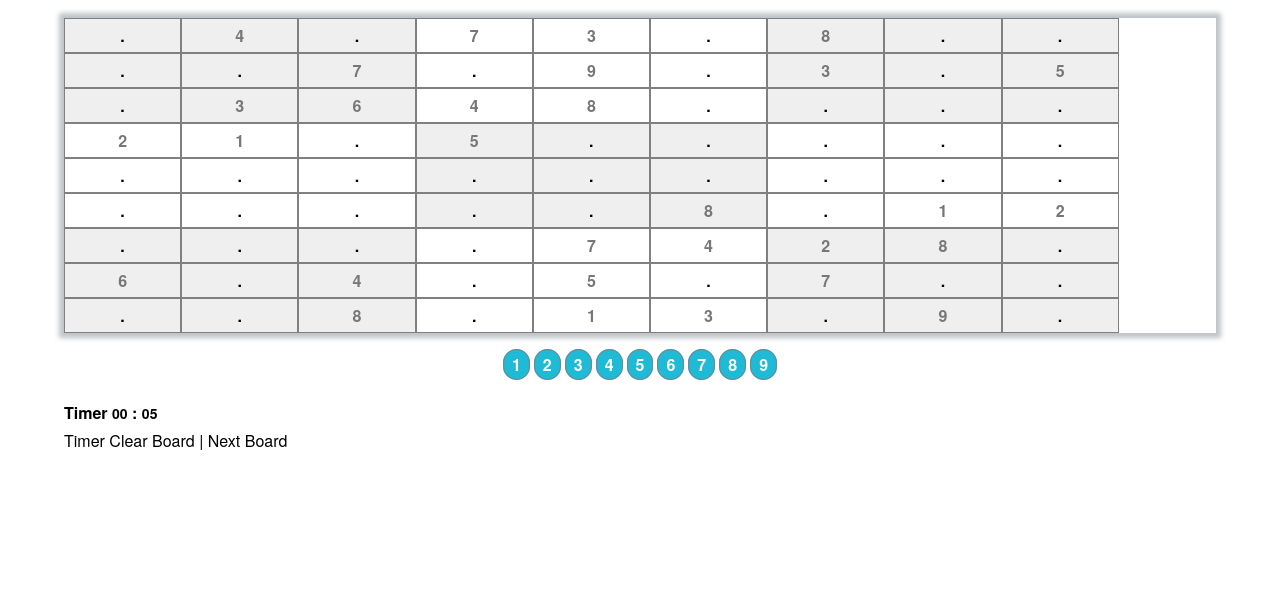
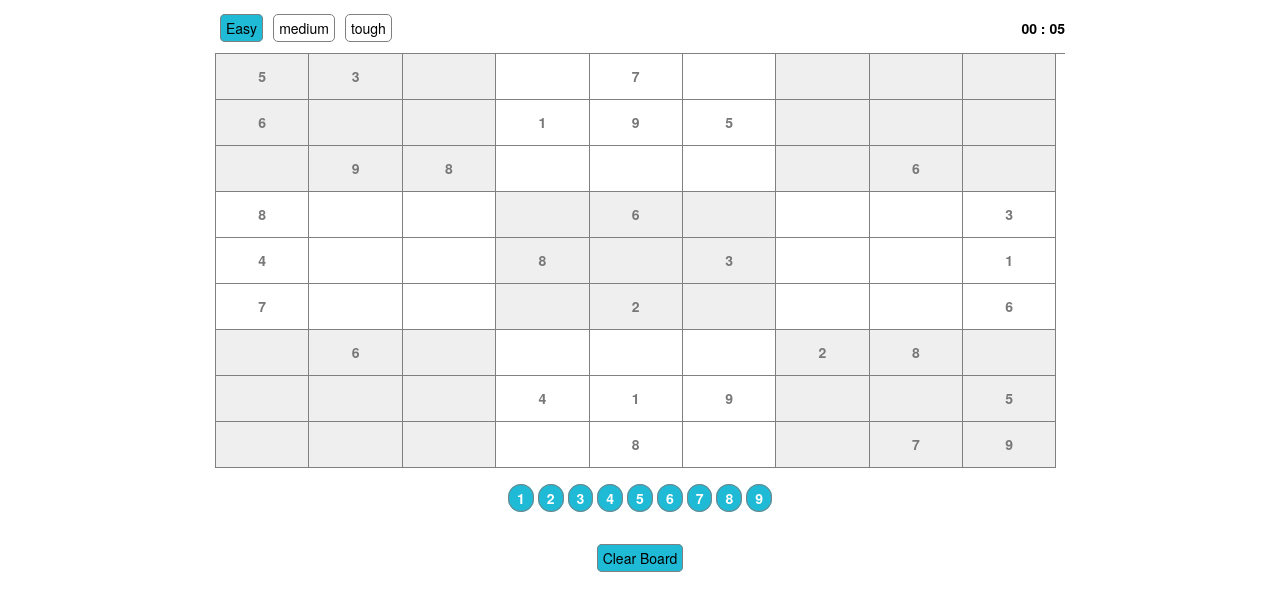
Before and after one commit to jaan/sudoku, a website: page index.html in a window 1280 px wide. Shown: the part 52-662 px from the top of the page. Drawn offline with Linux system fonts and the light colour scheme.

Commit message:
Implemented the levels in game and sudoku solver

```diff
--- a/scripts/main.js
+++ b/scripts/main.js
@@ -1,7 +1,11 @@
 'use strict';
 (function($,undefined){
     var boards = {
-            easy:[0,4,0,7,3,0,8,0,0,0,0,7,0,9,0,3,0,5,0,3,6,4,8,0,0,0,0,2,1,0,5,0,0,0,0,0,0,0,0,0,0,0,0,0,0,0,0,0,0,0,8,0,1,2,0,0,0,0,7,4,2,8,0,6,0,4,0,5,0,7,0,0,0,0,8,0,1,3,0,9,0],
+            levels:{
+                easy:[5,3,0,0,7,0,0,0,0,6,0,0,1,9,5,0,0,0,0,9,8,0,0,0,0,6,0,8,0,0,0,6,0,0,0,3,4,0,0,8,0,3,0,0,1,7,0,0,0,2,0,0,0,6,0,6,0,0,0,0,2,8,0,0,0,0,4,1,9,0,0,5,0,0,0,0,8,0,0,7,9],
+                medium:[0,4,0,7,3,0,8,0,0,0,0,7,0,9,0,3,0,5,0,3,6,4,8,0,0,0,0,2,1,0,5,0,0,0,0,0,0,0,0,0,0,0,0,0,0,0,0,0,0,0,8,0,1,2,0,0,0,0,7,4,2,8,0,6,0,4,0,5,0,7,0,0,0,0,8,0,1,3,0,9,0],
+                tough:[3,0,0,0,4,0,6,0,0,0,0,2,3,9,0,1,0,0,6,5,0,0,1,0,0,7,0,0,0,6,0,0,0,7,4,0,0,0,0,0,6,0,0,0,0,0,2,5,0,0,0,9,0,0,0,4,0,0,3,0,0,1,5,0,0,7,0,5,1,3,0,0,0,0,3,0,2,0,0,0,7],
+            },
             smallSquare:3,
             largeSquare:9
         };
@@ -9,14 +13,20 @@
     var sudoku = {
         boardArray:[],
         level:"easy",
+        solvedBoardArray:[],
+        defaultCellData : "&#160;", //empty space
         generateBoardTemplate: function (level){
             var i, j, htmlFragment='', defaultBoardData=this.getBoardData(level), cellDefaultValue, bgClass;
 
             this.level = level;
+            this.solvedBoardArray = this.getSolvedData(defaultBoardData);
 
             //Clone the original array
             this.boardArray = $.extend(true,[],defaultBoardData);
-            htmlFragment ="<div id='board'>";
+            //TBD: use the templates
+
+            htmlFragment = "<div id='boardheader'><div id='timer'><span id='minutes'></span> : <span id='seconds'></span></div>"+this.getLevelsDOM() +"</div>";
+            htmlFragment +="<div id='board'>";
 
             for(i=0;i<81;i++){
                 var defaultBoardCellData = defaultBoardData[i];
@@ -26,13 +36,12 @@
                     cellDefaultValue = defaultBoardCellData;
                     bgClass = 'defaults ';
                 }else{
-                    cellDefaultValue = '.';
+                    cellDefaultValue = this.defaultCellData;
                     bgClass = 'fillers ';
                 }
 
                 //Group the small squares of 3*3 for background color
                 bgClass += (Math.floor((i%boards.largeSquare)/boards.smallSquare)+Math.floor((Math.floor(i/boards.largeSquare))/boards.smallSquare)%2)%2?"":"gray";
-
 
                 //This should be moved to templates dust/jade
                 htmlFragment +="<div data-attr='"+i+"' class='board-"+i+" "+bgClass+"'>"+cellDefaultValue+"</div>";
@@ -42,22 +51,33 @@
             htmlFragment +="<div id='numberSelector'><span>1</span><span>2</span><span>3</span><span>4</span><span>5</span><span>6</span><span>7</span><span>8</span><span>9</span></div>";
 
             //Timer container
-            htmlFragment +="<div id='timer'>Timer  <span id='minutes'></span> : <span id='seconds'></span></div>";
-            htmlFragment +="<div id='settings'>Timer  <span id='clear'>Clear Board</span> | <span id='nextBoard'>Next Board</span></div>";
+            htmlFragment +="<div id='settings'><span id='clear' class='btn'>Clear Board</span></div>";
             $("#boardWrapper").html(htmlFragment);
+
+        },
+        getLevelsDOM: function() {
+            var htmlObj = "<div id='levels'>";
+            var that = this;
+            //TBD: use the templates
+            $.each(boards.levels, function(key, value) {
+                var isSelected = (key === that.level)?" selected":"";
+                htmlObj += "<span class='"+key+isSelected+"' data-level='"+key+"'>"+key+"</span>";
+            });
+            htmlObj +="</div>";
+            return htmlObj;
         },
         getBoardData: function (level){
             //Returns a board array
-            return boards[level];
+            return boards.levels[level];
         },
         startTimer: function (){
             var startTime = new Date;
             console.log("Starting Timer");
             return function(reset){
-                if(reset){
-                    startTime = new Date;
-                    return;
-                }
+                // if(reset){
+                //     startTime = new Date;
+                //     return;
+                // }
                 var $minutes = $("#minutes");
                 var $seconds = $("#seconds");
                 function displayTimer(){
@@ -80,26 +100,40 @@
                 $(this).addClass("selected");
             });
 
-            $("#clear").bind("click",function(e){
+            $("#clear").bind("click",function(){
                 that.resetState(true);
                 that.init(that.level);
-
             });
 
+            $("#levels span").bind("click",function(){
+                var $this = $(this);
+                $this.addClass("selected").siblings().removeClass("selected");
+                that.resetState();
+                that.level = $this.attr("data-level");
+                that.init(that.level);
+            });
         },
         updateCell: function (){
             var that=this;
             $("#numberSelector span").bind("click",function(){
                 var $selected = $("#board div.fillers.selected");
                 var cellVal = $.trim($(this).text());
-                    cellVal = !isNaN(cellVal)?cellVal:0;
+
+                cellVal = !isNaN(cellVal)?cellVal:0;
 
                 $selected.text(cellVal);
                 that.boardArray[$selected.attr("data-attr")] = parseInt(cellVal,10);
 
                 that.saveState(that.boardArray);
 
+                if(that.sudokuSolvedStatus()){
+                    if(confirm("Sudoku solved!! Congrats. Go to next level.")){
+                        that.resetState();
+                    }
+                }
+
             });
+
         },
         clearCellSelection: function (){
             $("#board div.fillers").each(function(){
@@ -107,9 +141,11 @@
             });
         },
         saveState: function (boardArray){
+            var that = this;
             try{
                 if(typeof Storage !== "undefined" && typeof localStorage !== "undefined"){
-                    localStorage["sudokuArray"]= JSON.stringify(boardArray);
+                    localStorage["sudokuArray"] = JSON.stringify(boardArray);
+                    localStorage["sudokuLevel"] = that.level;
                 }
             }catch(e){
                 //Handle condition when user is in privarte mode
@@ -121,9 +157,10 @@
             try{
                 if(typeof Storage !== "undefined" && typeof localStorage !== "undefined"){
                     if(typeof localStorage["sudokuArray"] !=="undefined"){
-                        var i, storedState =  JSON.parse(localStorage["sudokuArray"]), largeSquare = boards.largeSquare;
+                        var i, storedState =  JSON.parse(localStorage["sudokuArray"]), storedLevel = localStorage["sudokuLevel"], largeSquare = boards.largeSquare;
                         //Validate if array exists and of size 81(9*9)
                         if(typeof storedState !=="undefined" && (storedState instanceof Array) && storedState.length == (largeSquare *largeSquare)){
+                            this.generateBoardTemplate(storedLevel);
                             $("#board div").each(function(index){
                                 var $this =$(this);
                                 var storedStateIndexVal = storedState[index];
@@ -133,15 +170,21 @@
                                     that.boardArray[index] = storedStateIndexVal;
                                 }
                             });
+
+                            that.level = storedLevel;
+                            return;
                         }
                     }
                 }
             }catch(e){
                 //Handle condition when user is in privarte mode
             }
+
+            this.generateBoardTemplate(this.level);
+
         },
         resetState: function(){
-            this.startTimer()(true); //reset timer
+            // this.startTimer()(true); //reset timer
 
             try{
                 localStorage.clear();
@@ -149,16 +192,38 @@
                 //fail silently
             }
         },
-        init: function (level){
-            this.generateBoardTemplate(level);
+        sudokuSolvedStatus : function(){
+            return (JSON.stringify(this.solvedBoardArray) === JSON.stringify(this.boardArray));
+        },
+        getSolvedData : function(arr){
+            var dataArray = $.extend(true,[],arr);
+
+            // Algorithm is based on the below Gist
+            // https://gist.github.com/p01/1230481
+
+            var sudokuSolver = function R(a,i,j,m,g){for(i=80;a[i];i--||A);for(m=10;g=a[i]=--m;g&&R(a))for(j in a)g*=j==i||a[j]^m||i%9^j%9&&i/9^j/9&&i/27^j/27|i%9/3^j%9/3};
+
+            try{
+                sudokuSolver( dataArray );
+            }catch(e){
+                //fail silently
+            }
+            //console.log(dataArray);
+            return dataArray;
+        },
+        init: function (){
+           // this.generateBoardTemplate(level);
+            this.loadState();
             this.startTimer()();
             this.bindCellEvents();
             this.updateCell();
-            this.loadState();
+
         }
     };
 
-    sudoku.init("easy");
-    window.sudoku=sudoku;
+    sudoku.init();
+
+    //expose as global object for dev purposes
+    //window.sudoku=sudoku;
 
 })(jQuery);
--- a/styles/main.less
+++ b/styles/main.less
@@ -2,9 +2,11 @@
 @import "mixins.less";
 
 body{
-    margin:0px;
+    margin:0px auto;
     padding: 0px;
     font-family:@font-family;
+    font-size:14px;
+    min-width:300px;
 }
 
 #header {
@@ -27,20 +29,55 @@ body{
 #boardWrapper{
     margin:10px 5%;
     .box-sizing;
+
+    #boardheader{
+        clear:both;
+        #levels{
+            padding-bottom:15px;
+            float:left;
+            span {
+                margin:5px;
+                padding:3px 5px;
+                border:1px solid @gray;
+                .rounded(5px);
+                text-transform: capitalize;
+                &.selected {
+                    background-color: @buttonColor;
+                    .transition(0.5,ease-in-out);
+                }
+            }
+        }
+        #timer {
+            float:right;
+            display:inline-block;
+            font-weight:bold;
+            #minutes{
+                font-size:14px;
+            }
+            #seconds{
+                font-size:14px;
+            }
+        }
+    }
+
     #board{
-        .box-shadow(0px 0px 5px 5px #bdc3c7);
+        border-top:1px solid @gray;
+        border-left:1px solid @gray;
         overflow:auto;
+        clear:both;
         div{
-            width:10%;
+            width:11%;
             height:10%;
-            border:1px solid @gray;
+            border-right:1px solid @gray;
+            border-bottom:1px solid @gray;
             display:inline;
             float:left;
             text-align:center;
             font-weight:bold;
             padding:5px 0px;
             cursor:pointer;
-            /*.box-sizing;*/
+            line-height:20px;
+            .box-sizing;
             &.gray{
                 background-color: @lightgray;
             }
@@ -51,6 +88,7 @@ body{
             }
             &.selected{
                 background-color: @buttonColor;
+                .transition(0.3,ease-in-out);
             }
         }
     }
@@ -68,16 +106,31 @@ body{
             background-color: @buttonColor;
         }
     }
-    #timer {
-        clear:both;
-        display:block;
-        padding:5px 0px;
-        font-weight:bold;
-        #minutes{
-            font-size:14px;
-        }
-        #seconds{
-            font-size:14px;
+    #settings {
+        margin-top: 20px;
+    }
+    .btn {
+        .rounded(5px);
+        margin:5px;
+        padding:3px 5px;
+        text-transform: capitalize;
+        background-color: @buttonColor;
+        border:1px solid @gray;
+    }
+}
+
+@media (min-width: 320px) {
+    #boardWrapper #board div{
+        line-height: 25px;
+    }
+}
+@media (min-width: 767px) {
+    #boardWrapper{
+        max-width:850px;
+        margin:0 auto;
+        text-align: center;
+         #board div{
+            line-height: 35px;
         }
     }
 }
```
Also changed, not shown: index.html (+0 -1 lines), scripts/main.min.js, styles/main.css, styles/main.min.css.
